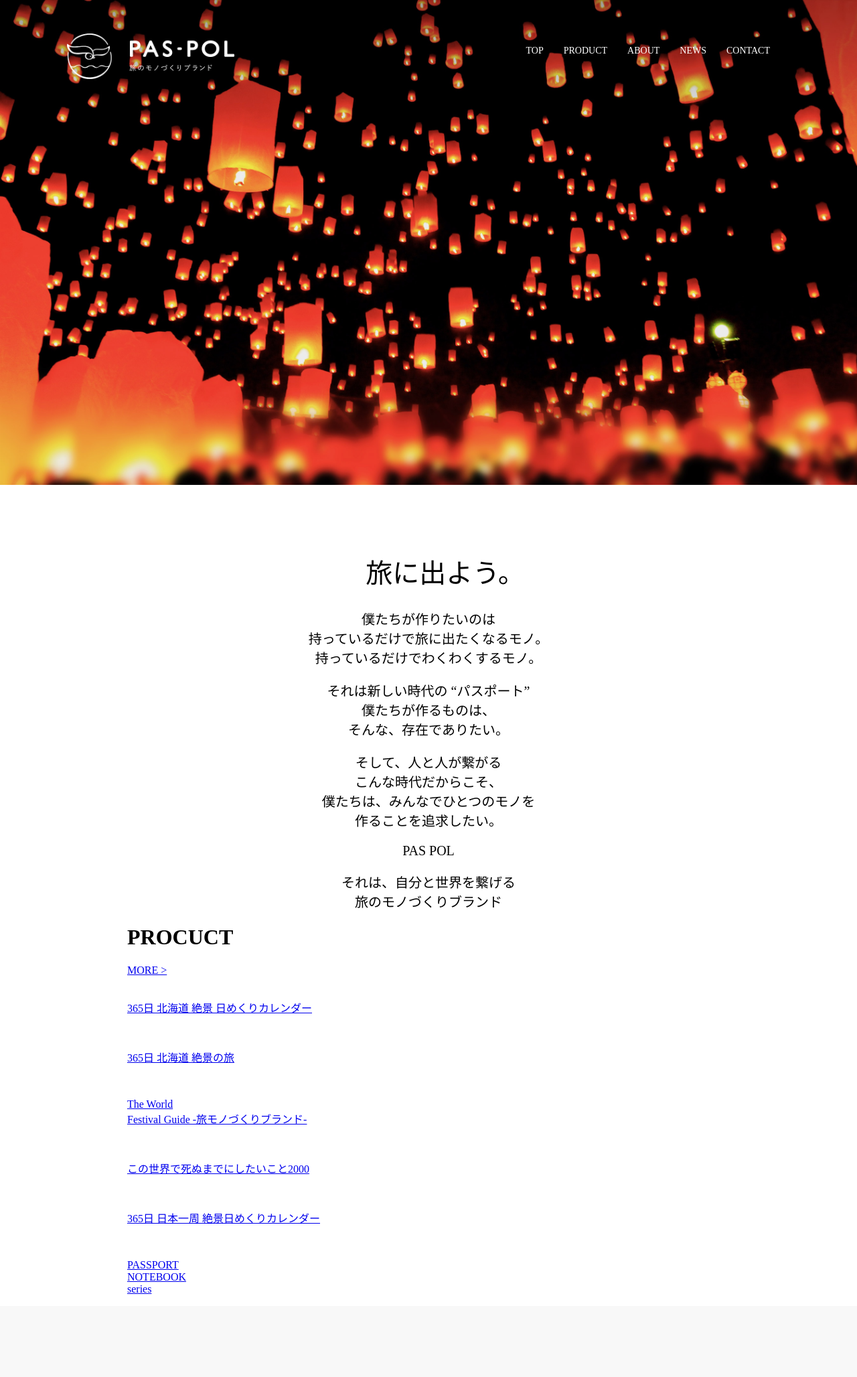
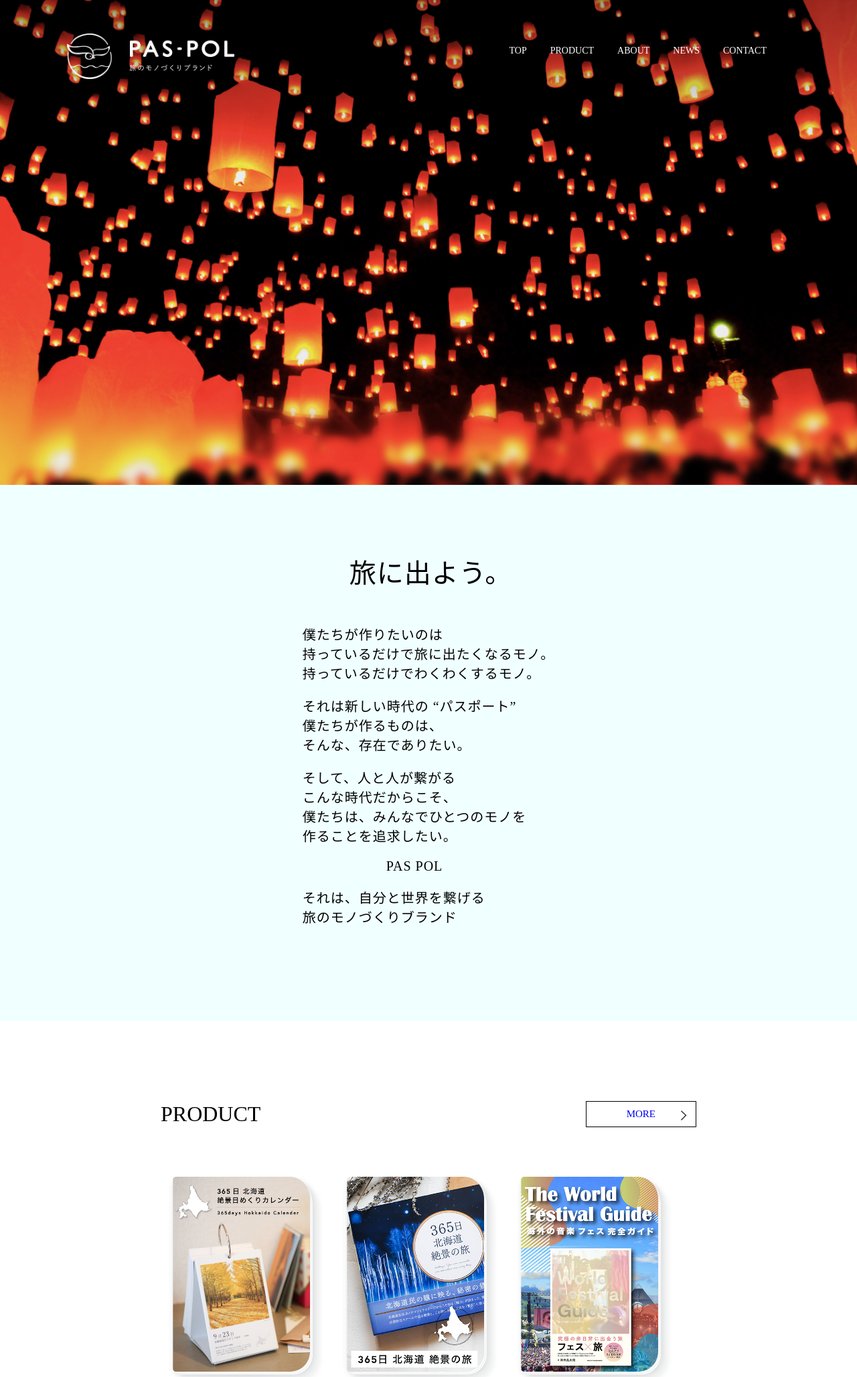
Before and after one commit to s19008/WebSite_Practice, a PHP site: page / in a window 1280 px wide. Shown: the top 2056 px of the page at 67% size. Before the commit the page ends 1932 px from the top, so only its background shows below. Run offline with PHP 8.4, Linux system fonts and the light colour scheme.

Commit message:
Copy Practice

```diff
--- a/index.html
+++ b/index.html
@@ -54,41 +54,33 @@
 
     <div class="product-wrapper">
         <div class="container">
-            <div class="product-title">
-                <h1>PROCUCT</h1>
-                <a href="#">MORE ></a>
+            <div class="product-title clearfix">
+                <h1>PRODUCT</h1>
+                <a href="#">MORE<img class="arrow" src="images/button-arrow@2x.png"></span></a>
             </div>
             <div class="product-content">
-                <a href="#">
-                    <img src="" alt="">
-                    <p>365日 北海道 絶景 日めくりカレンダー</p>
-                </a>
-                <a href="#">
-                    <img src="" alt="">
-                    <p>365日 北海道 絶景の旅</p>
-                </a>
-                <a href="#">
-                    <img src="" alt="">
-                    <p>The World<br>Festival Guide -旅モノづくりブランド-</p>
-                </a>
-                <a href="#">
-                    <img src="" alt="">
-                    <p>この世界で死ぬまでにしたいこと2000</p>
-                </a>
-                <a href="#">
-                    <img src="" alt="">
-                    <p>365日 日本一周 絶景日めくりカレンダー</p>
-                </a>
-                <a href="#">
-                    <img src="" alt="">
-                    <p>PASSPORT<br>NOTEBOOK<br>series</p>
-                </a>
+                <div class="contents">
+                    <a href="#"><img src="images/banner_thumb1.png" alt=""><p>365日 北海道 絶景 日めくりカレンダー</p></a>
+                </div>
+                <div class="contents">
+                    <a href="#"><img src="images/thumb_gokkaido.png" alt=""> <p>365日 北海道 絶景の旅</p></a>
+                </div>
+                <div class="contents">
+                    <a href="#"><img src="images/thumb_fes.png" alt=""><p>The World<br>Festival Guide -<br>海外の音楽フェス完全ガイド -</p></a>
+                </div>
+                <div class="contents">
+                    <a href="#"><img src="images/banner_サムネイル21.png" alt=""> <p>この世界で死ぬまでにしたいこと2000</p></a>
+                </div>
+                <div class="contents">
+                    <a href="#"><img src="images/365日本カレンダー_サムネイル1.png" alt=""><p>365日 日本一周 絶景日めくりカレンダー</p></a>
+                </div>
+                <div class="contents">
+                    <a href="#"><img src="images/passportnotebook-thumb11.png" alt=""><p>PASSPORT<br>NOTEBOOK<br>series</p></a>
+                </div>
             </div>
         </div>
     </div>
 
-
-
 </body>
 
 </html>
--- a/style.css
+++ b/style.css
@@ -7,7 +7,7 @@ body {
 }
 .container {
     max-width: 1170px;
-    width: 900px;
+    width: 800px;
     margin: 0 auto;
 }
 header {
@@ -20,6 +20,10 @@ header {
 }
 .header-left img {
     width:250px;
+    transition:opacity 0.5s;
+}
+.header-left img:hover {
+    opacity:0.6;
 }
 .header-right ul{
     float:right;
@@ -30,29 +34,90 @@ header {
 }
 .header-right a {
     font-size:14px;
-    margin-right: 30px;
+    margin-right: 35px;
     text-decoration: none;
     color:white;
 }
 .top-image {
     height: 724px;
     background-image:url("images/main_visual_111-0x0.jpg");
-    background-size:cover;
-    vertical-align: 1;
+    background-size: cover;
 }
 .top-wrapper {
-    margin-top:100px;
+    height: 800px;
+    padding:100px 0;
+    background-color:azure;
 }
 .top-wrapper h1 {
-    padding-left:50px;
+    margin:0 0 50px 70px;
     color:black;
     font-weight:normal;
 }
 .top-text {
-    text-align: center;
+    letter-spacing: 1px;
     font-size: 20px;
+    display: table;
+    margin:0 auto;
+}
+.text-logo {
+    margin-left:125px;
 }
 .top-text img {
     width:200px;
     margin-left: 50px;
 }
+.product-wrapper {
+    padding:100px 0;
+}
+.product-title {
+    width: 100%;
+    margin-bottom: 50px;
+}
+.product-title h1 {
+    float:left;
+    font-weight:normal;
+}
+.product-title a {
+    float:right;
+    font-size: 15px;
+    padding:10px 60px;
+    margin-top: 20px;
+    border:1px solid black;
+    text-decoration: none;
+    position: relative;
+    transition: color 0.5s;
+    transition: background-color 0.5s;
+}
+.product-title a:hover {
+    background-color:black;
+    color:white;
+}
+.arrow {
+    position: absolute;
+    top: 13px;
+    left:140px;
+    width:10px;
+}
+.clearfix::after {
+    content: "";
+    display: block;
+    clear: both;
+}
+.contents {
+    vertical-align: top;
+    display: inline-block;
+    padding:0 10px;
+    margin-bottom: 50px;
+    width:32%;
+}
+.contents img {
+    width: 100%;
+}
+.contents a {
+    text-decoration: none;
+}
+.contents p {
+    font-size: 18px;
+    font-weight: bolder;
+    width: 80%;
+}
```
